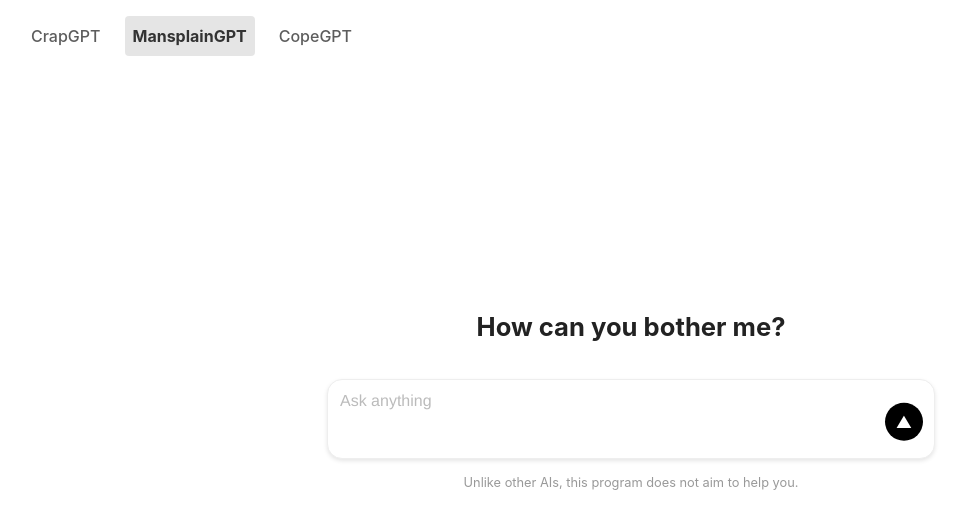
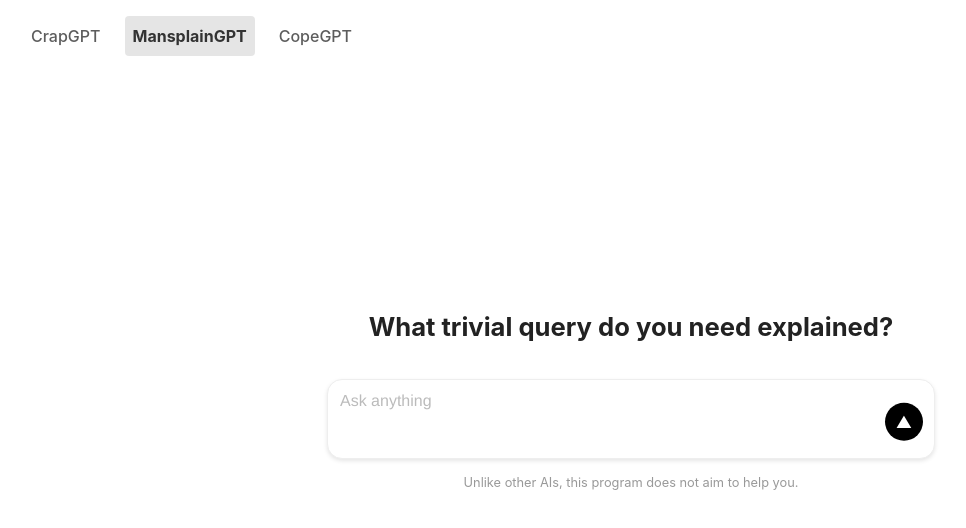
Before and after one commit to raiaqt/crapgpt, a React (Vite) app: page /mansplain in a window 1280 px wide. Shown: the top 528 px of the page, without its empty margins (9-975 px from the left). Built offline with nearby package versions, Linux system fonts and the light colour scheme.

Commit message:
changed titles

```diff
--- a/src/components/Chat.tsx
+++ b/src/components/Chat.tsx
@@ -15,6 +15,19 @@ const Chat: FC = () => {
   const [isLoading, setIsLoading] = useState<boolean>(false);
   const messagesEndRef = useRef<HTMLDivElement | null>(null);
   const location = useLocation();
+
+  // Determine current mode based on the URL
+  const currentMode: "crap" | "mansplain" | "cope" =
+    location.pathname.includes('mansplain') ? "mansplain" :
+    location.pathname.includes('cope') ? "cope" :
+    "crap";
+
+  // Define initial prompt texts based on the mode.
+  const INITIAL_PROMPTS: Record<"crap" | "mansplain" | "cope", string> = {
+    crap: "How can you bother me?",
+    mansplain: "What trivial query do you need explained?",
+    cope: "I'm here to agree with you, no matter what!"
+  };
 
   // Auto-scroll to latest message when messages update
   useEffect(() => {
@@ -37,19 +50,8 @@ const Chat: FC = () => {
     setInput('');
     setIsLoading(true);
 
-    // Determine the current mode based on the URL from React Router.
-    let mode: "crap" | "mansplain" | "cope";
-    const pathname = location.pathname;
-    if (pathname.includes('mansplain')) {
-      mode = "mansplain";
-    } else if (pathname.includes('cope')) {
-      mode = "cope";
-    } else {
-      mode = "crap";
-    }
-
     try {
-      const reply = await processChat(trimmedInput, mode);
+      const reply = await processChat(trimmedInput, currentMode);
       const assistantMessage: Message = { sender: 'assistant', text: reply };
       setMessages(prev => [...prev, assistantMessage]);
     } catch (error) {
@@ -113,7 +115,7 @@ const Chat: FC = () => {
       )}
 
       {messages.length === 0 && (
-        <h2 className={styles.initialPrompt}>How can you bother me?</h2>
+        <h2 className={styles.initialPrompt}>{INITIAL_PROMPTS[currentMode]}</h2>
       )}
 
       <form className={styles.chatInputArea} onSubmit={handleSubmit}>
```
